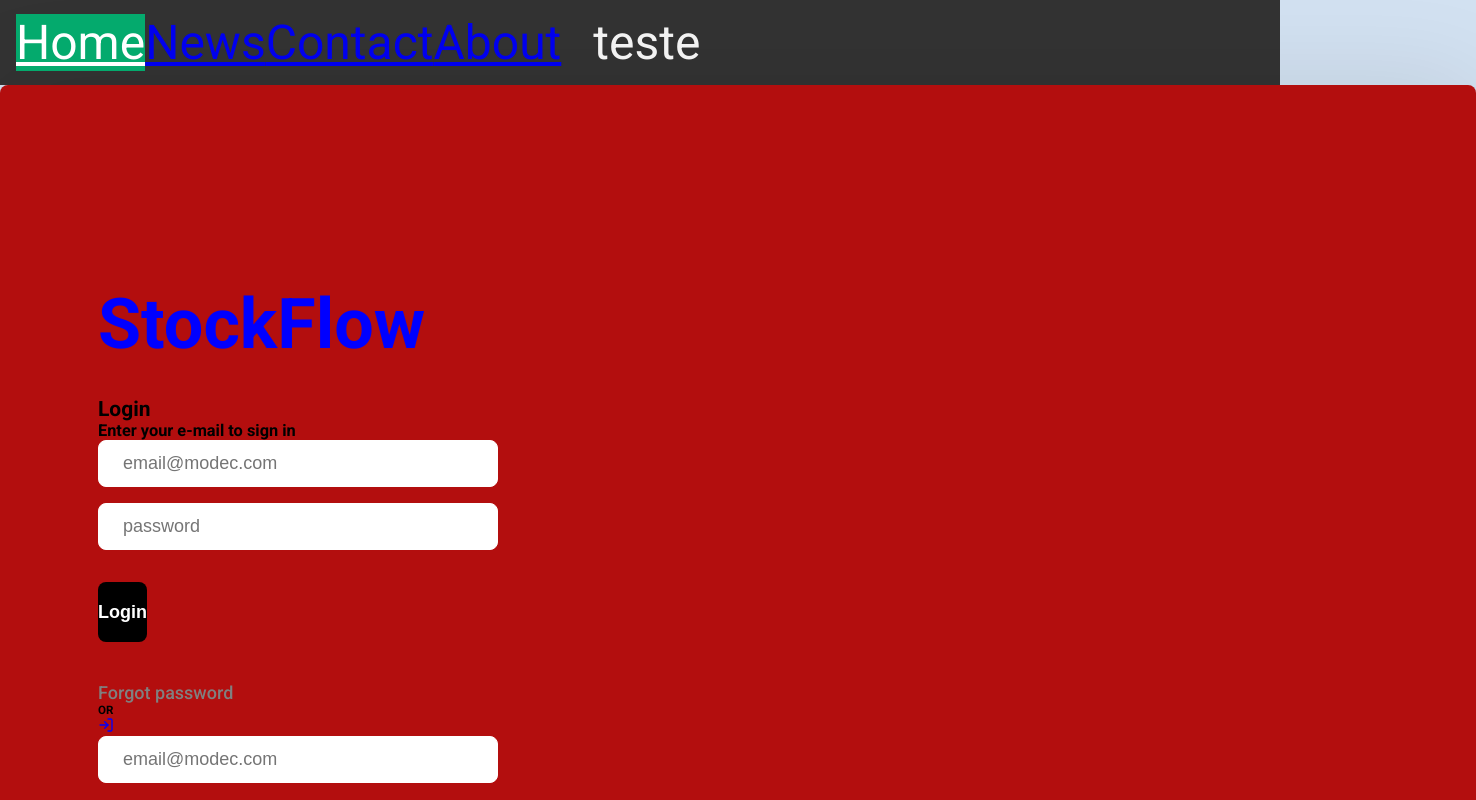
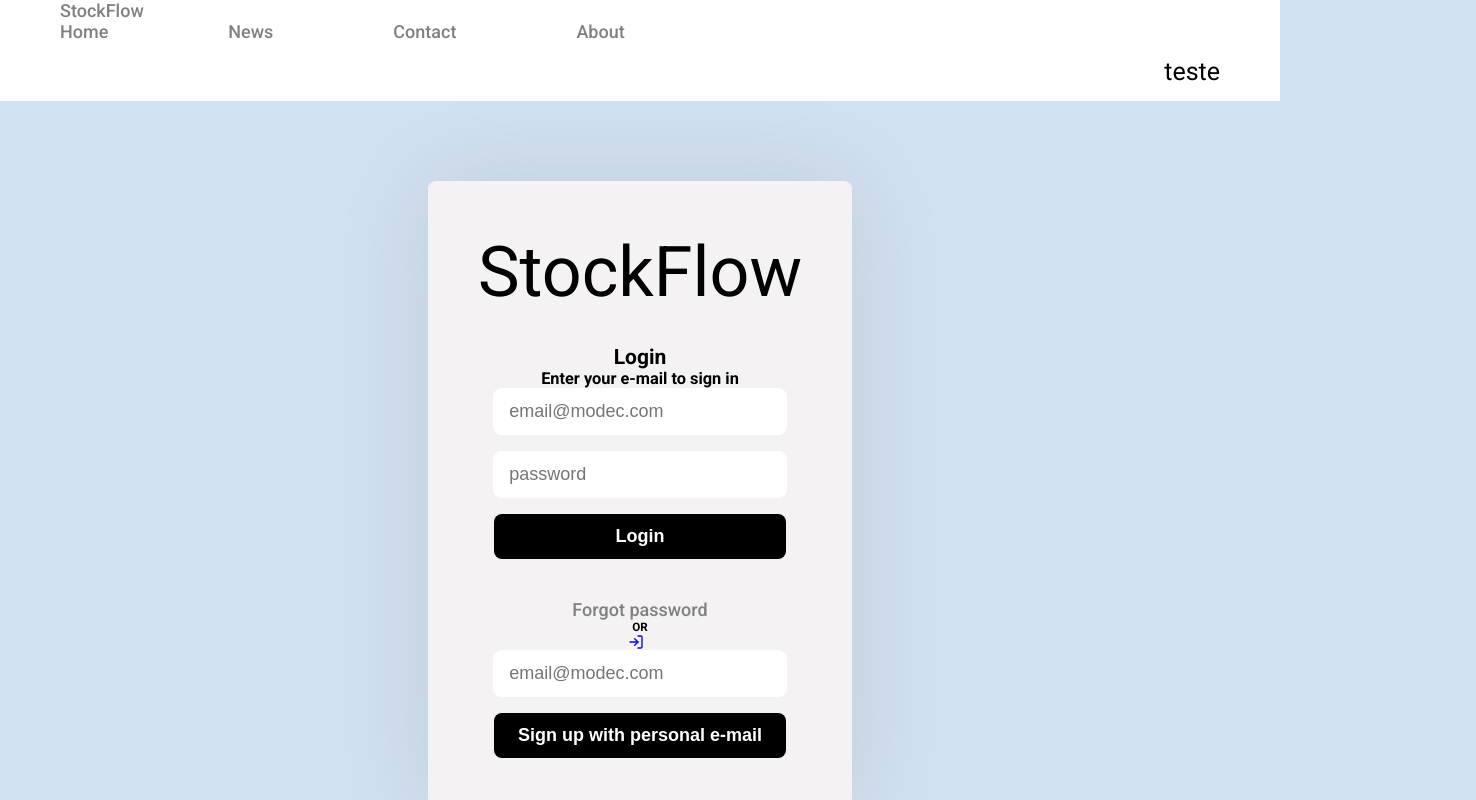
Before and after one commit to TheAlastor/StockFlow, a React (Create React App) app in the folder frontend/: page / in a window 1280 px wide. Shown: the top 800 px of the page, 1476 px wide, since content can reach past the window. Built offline with nearby package versions, Linux system fonts and the light colour scheme.

Commit message:
Segundo commit

```diff
--- a/frontend/src/global.css
+++ b/frontend/src/global.css
@@ -9,37 +9,46 @@
 }
 
 .header-container{
-    background-color: #333;
+    width: 100%;
+    background-color: #ffffff;
     overflow: hidden;
 }
 
-.navigation{
-    float: left;
-    color: #f2f2f2;
-    text-align: center;
-    padding: 14px 16px;
+.home-link a{
+    font: 400 25px Roboto, sans-serif;
+    display: inline;
+    align-items: center;
+    padding: 15px 60px;
+    color: gray;
+    font-size: 18px;
     text-decoration: none;
-    font: 400 48px Roboto, sans-serif
+    font-weight: 500;
+    transition: opacity 0.2s;
 }
 
-.profile{
-    float: left;
-    color: #f2f2f2;
-    text-align: center;
-    padding: 14px 16px;
+.navigation a{
+    font: 400 25px Roboto, sans-serif;
+    display: inline;
+    align-items: center;
+    padding: 15px 60px;
+    color: gray;
+    font-size: 18px;
     text-decoration: none;
-    font: 400 48px Roboto, sans-serif
+    font-weight: 500;
+    transition: opacity 0.2s;
 }
 
-.navigation a:hover {
-    background-color: #ddd;
-    color: black;
-  }
 
-  .navigation a.active {
-    background-color: #04AA6D;
-    color: white;
-  }
+.profile{
+    float: right;
+    color: #000000;
+    text-align: center;
+    padding: 15px 60px;
+    text-decoration: none;
+    font: 400 25px Roboto, sans-serif
+}
+
+
 
 
 body{
@@ -58,29 +67,28 @@ button{
 }
 
 form input{
-    width: 100%;
+    width: 90%;
     height: 45px;
     color: black;
     border: 1px solid white;
     border-radius: 8px;
-    padding: 0 24px;
     margin-bottom: 16px;
+    display: flex;
+    text-indent: 15px;
 }
 
 .button{
-    width: 100%px;
-    height: 60px;
+    width: 90%;
+    height: 45px;
     background: black;
     border: 0;
     border-radius: 8px;
     color: white;
     font-weight: bold;
-    margin-top: 16px;
     display: inline-block;
     text-align: center;
     text-decoration: none;
     font-size: 18px;
-    line-height: 60px;
     transition: filter 0.2;  /*cria uma delay na transição do elemento quando houver um comportamento de interação defenido */
 }
 
--- a/frontend/src/pages/Logon/index.js
+++ b/frontend/src/pages/Logon/index.js
@@ -1,18 +1,20 @@
 import React from 'react'
 import './styles.css'
 import { FiLogIn } from 'react-icons/fi'
+import { Link } from 'react-router-dom'
 
 export default function Logon() {
   return (
     <div className="logon-page-container">
       <div className="header-container">
+        <section className="home-link">
+          <Link to="http://localhost:3000/">StockFlow</Link>
+        </section>
         <section className="navigation">
-          <a class="active" href="#home">
-            Home
-          </a>
-          <a href="#news">News</a>
-          <a href="#contact">Contact</a>
-          <a href="#about">About</a>
+          <Link to="#home">Home</Link>
+          <Link to="#news">News</Link>
+          <Link to="#contact">Contact</Link>
+          <Link to="#about">About</Link>
         </section>
         <section className="profile">teste</section>
       </div>
@@ -24,9 +26,9 @@ export default function Logon() {
             <h2>Login</h2>
             <h3>Enter your e-mail to sign in</h3>
             <input placeholder="email@modec.com" />
-            <input placeholder="password" />
+            <input placeholder="password" type="password" />
             <button className="button">Login</button>
-            <a>Forgot password</a>
+            <Link to="#home">Forgot password</Link>
             <h5>OR</h5>
             <FiLogIn size={16} color="blue" />
             <input placeholder="email@modec.com" />
--- a/frontend/src/pages/Logon/styles.css
+++ b/frontend/src/pages/Logon/styles.css
@@ -1,55 +1,40 @@
 .logon-page-container{
-
+    justify-content: space-between;
+    align-items: center;
+    display: flex;
+    flex-direction: column;
 }
 
 
-.logon-page-container .logon-container {
-    width: 100%;
-    padding:98px;
-    background: rgb(179, 14, 14);
+.logon-container{
+    width: fit-content;
+    background: rgb(245, 242, 243);
     box-shadow: 0 0 100px rgba(0,0,0,0.1);
     border-radius:8px;
-
     display: flex;
     justify-content: space-between;
     align-items: center;
-
-    /*
-    width: 100%;
-    /* largura */
-   /* max-width: 1120px;
-    /* largura máxima*/
-   /* height: 100vh; */
-    /* para ocupar toda a largura do corpo*/
-   /* margin: 0 auto; */
-    /* conteudo sempre centralizado na tela*/
-
-   /* display: flex; */
-    /* flex box layout que ajuda a fazer o alinhamento, faz os itens entrarem no formato flex.
-    Todosos itens por padrão todos os itens dentro da div ficam um ao lado do outro, ao menos que mude a direção do flex com o parâmetro*/
-   /* align-items: center; */
-    /* alinha os itens verticalmente ao centro*/
-    /*justify-content: center; */
-    /* alinha os itens horizontalmente ao centro*/
-
+    padding: 50px;
+    margin-top: 80px;
 }
 
 .logon-container section.form {
     width: 100%;
-    max-width: 350px;
-    margin-right: 30px;
-    /*para dar distância entre os elementos*/
 }
 
 .logon-container section.form form {
-    margin-top: 100px;
+    align-items: center;
+    justify-content: space-between;
+    display: flex;
+    width: 100%;
+    flex-direction: column;
     /*para dar distância entre os elementos*/
 }
 
 .logon-container section.form h1 {
     margin-bottom: 32px;
-    color: blue;
-    font: 700 70px Roboto, sans-serif;
+    color: rgb(0, 0, 0);
+    font: 400 70px Roboto, sans-serif;
 }
 
 .logon-container section.form a {
```
